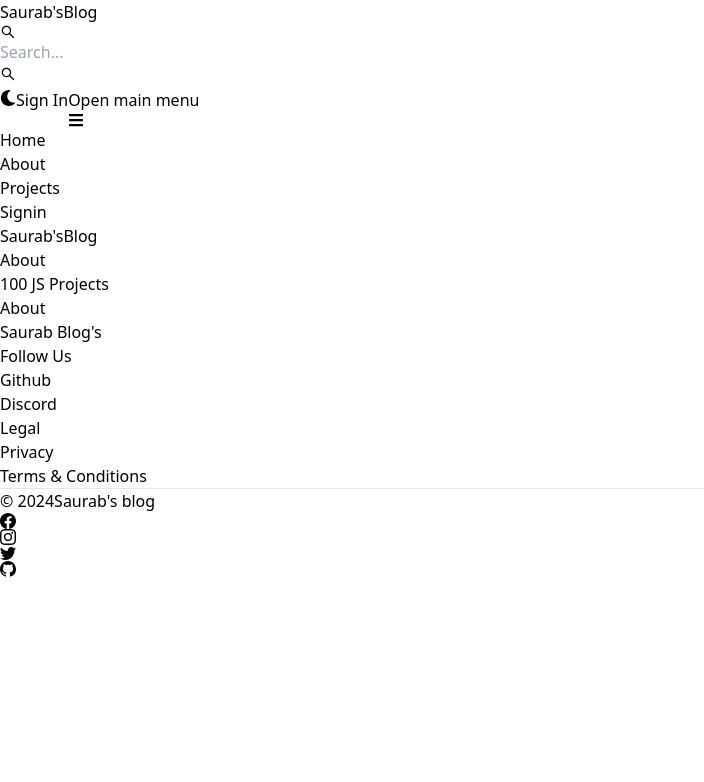
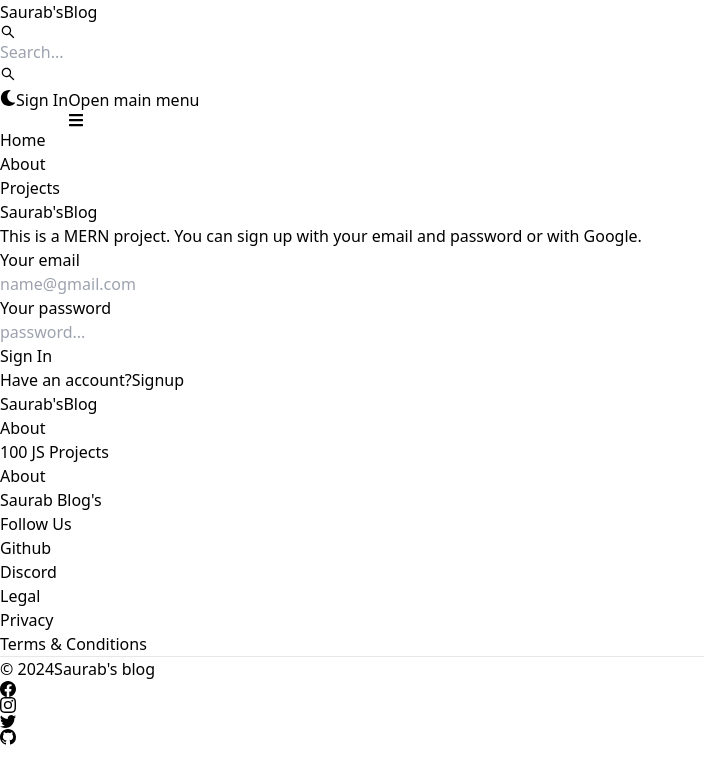
Before and after one commit to SaurabPrasai/mern-blog, a React (Vite) app in the folder client/: page /signin in a window 1280 px wide. Shown: the top 782 px of the page, without its empty margins (0-704 px from the left). Built offline with nearby package versions, Linux system fonts and the light colour scheme.

Commit message:
created signin page

```diff
--- a/client/src/pages/Signin.jsx
+++ b/client/src/pages/Signin.jsx
@@ -1,7 +1,53 @@
-import React from 'react'
-
+import React from "react";
+import { Link, useNavigate } from "react-router-dom";
+import {Button, Label, TextInput} from "flowbite-react"
 export default function Signin() {
   return (
-    <div>Signin</div>
-  )
+    <div className="min-h-screen mt-20">
+      <div className="flex max-w-3xl p-3 mx-auto flex-col gap-5 md:flex-row md:items-center">
+        {/* left */}
+        <div className="flex-1">
+          <Link
+            to={"/"}
+            className=" whitespace-nowrap text-4xl font-bold dark:text-white  "
+          >
+            <span className="px-2 py-1 bg-gradient-to-r from-indigo-500 via-purple-500 to-pink-500 rounded-lg text-white">
+              Saurab's
+            </span>
+            Blog
+          </Link>
+          <p className="text-sm mt-5">
+            This is a MERN project. You can sign up with your email and password
+            or with Google.
+          </p>
+        </div>
+        {/* right */}
+        <div className="flex-1">
+          <form action="" className="flex flex-col gap-5">
+            <div>
+              <Label value={"Your email"} className="inline-block mb-1"/>
+              <TextInput
+              type="email"
+              placeholder="name@gmail.com"
+              id="email"
+              />
+            </div>
+            <div>
+              <Label value={"Your password"} className="inline-block mb-1"/>
+              <TextInput
+              type="password"
+              placeholder="password..."
+              id="password"
+              />
+            </div>
+            <Button gradientDuoTone={"purpleToPink"}>Sign In</Button>
+          </form>
+            <div className="mt-2">
+              <span>Have an account?</span>
+              <Link to={'/signup'} className="text-blue-500 ml-2">Signup</Link>
+            </div>
+        </div>
+      </div>
+    </div>
+  );
 }
```
